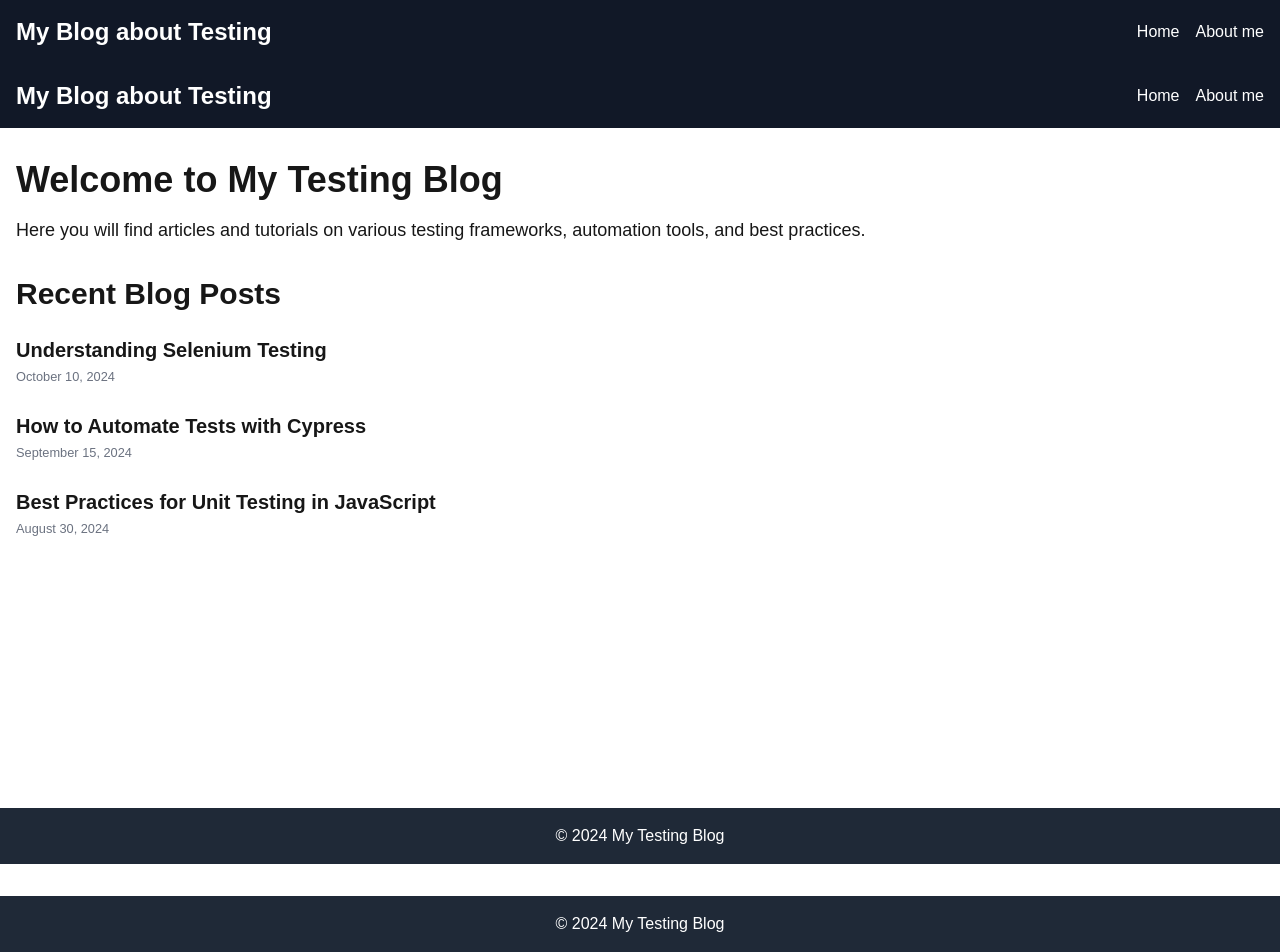
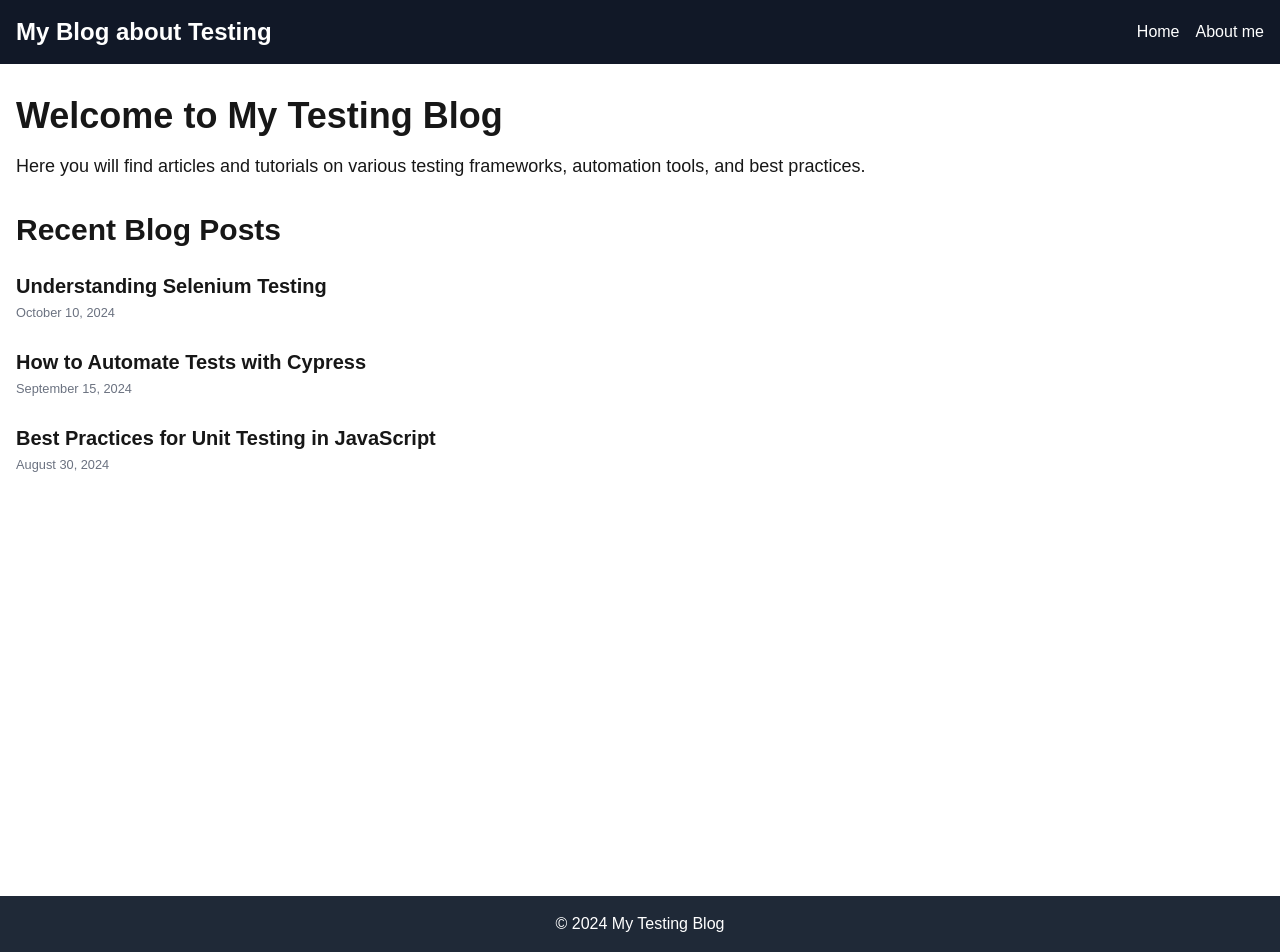
Before and after one commit to juvezz/sergeipetrukhin, a Next.js app: page / in a window 1280 px wide. Built offline with nearby package versions, Linux system fonts and the light colour scheme.

Commit message:
fix project settings

```diff
--- a/next.config.js
+++ b/next.config.js
@@ -1,9 +1,7 @@
 // next.config.js
 module.exports = {
-    output: 'export',
-    // Optional: Add basePath if deploying to a subdirectory
-    basePath: '/sergeipetrukhin',
-    images: {
-      unoptimized: true
-    }
-  };
+  output: 'export',
+  images: {
+    unoptimized: true
+  }
+};
--- a/package.json
+++ b/package.json
@@ -7,8 +7,7 @@
     "start": "next start",
     "lint": "next lint",
     "test": "playwright test",
-    "build": "next build && next export",
-    "deploy": "gh-pages -d out"
+    "build": "next build"
   },
   "dependencies": {
     "next": "14.2.15",
@@ -22,7 +21,6 @@
     "@types/react-dom": "^18",
     "eslint": "^8",
     "eslint-config-next": "14.2.15",
-    "gh-pages": "^6.2.0",
     "playwright": "^1.48.0",
     "postcss": "^8",
     "tailwindcss": "^3.4.1",
--- a/src/app/page.tsx
+++ b/src/app/page.tsx
@@ -11,8 +11,6 @@ const Home: React.FC = () => {
         <meta name="description" content="A blog about testing and test automation." />
         <link rel="icon" href="/favicon.ico" />
       </Head>
-
-      <Header />
       <main className="flex-grow container mx-auto px-4 py-8"> {/* Grow to fill space */}
         <h1 className="text-4xl font-bold mb-4">Welcome to My Testing Blog</h1>
         <p className="text-lg mb-8">
@@ -21,7 +19,6 @@ const Home: React.FC = () => {
 
         <BlogList />
       </main>
-      <Footer />
     </div>
   );
 };
```
